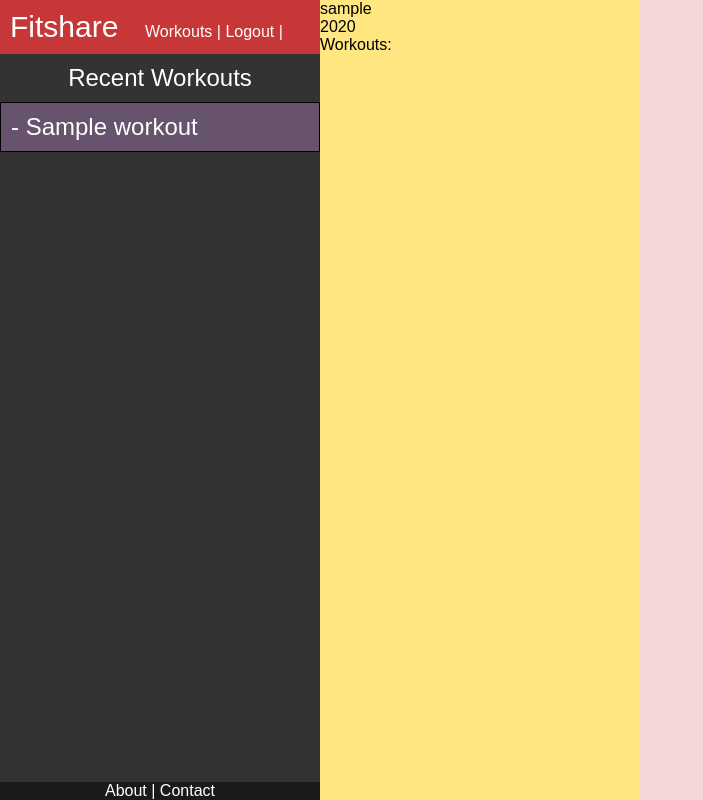
After one commit to normundy/fitshare, a Django app: page /fitshare/user/1/ in a window 1280 px wide. The commit adds this page. Shown: the whole page, without its empty margins (0-703 px from the left). Run offline with Django 3.2, Linux system fonts and the light colour scheme; tables that the repository leaves empty hold one stand-in row (values such as "Sample post").

```diff
--- a/fitshare/models.py
+++ b/fitshare/models.py
@@ -3,9 +3,9 @@ from django.db import models
 import datetime
 
 class Workout(models.Model):
+    user = models.ForeignKey(settings.AUTH_USER_MODEL, on_delete=models.CASCADE)
     name = models.CharField(max_length=200)
     type = models.CharField(max_length=200, null=True)
-    user_alias = models.CharField(max_length=200, null=True)
     created_date = models.DateTimeField('created date')
     updated_date = models.DateTimeField('updated date')
 
@@ -13,6 +13,7 @@ class Workout(models.Model):
         return ("Name: " + self.name + " | Type: " + self.type)
 
 class Exercise(models.Model):
+    #user = models.ForeignKey(settings.AUTH_USER_MODEL, on_delete=models.CASCADE)
     name = models.CharField(max_length=200)
     type = models.CharField(max_length=200, null=True)
     target = models.CharField(max_length=200, null=True)
--- a/fitshare/static/fitshare/style.css
+++ b/fitshare/static/fitshare/style.css
@@ -245,3 +245,15 @@ html, body {
   border-color: black;
   border-width: thin;
 }
+
+.user_profile1 {
+  flex: 25%;
+  height: 100%;
+  background-color: #ffe680ff
+}
+
+.user_profile2 {
+  flex: 50%;
+  height: 100%;
+  background-color: #f4d7d7;
+}
--- a/fitshare/templates/fitshare/index.html
+++ b/fitshare/templates/fitshare/index.html
@@ -50,7 +50,7 @@
             <span>Logged in as {{ user.username }}</span>
             {% else %}
             <input class="save_as_guest_button" type="submit" value="Save as guest"</input>
-            <span>Have an account? <a href="">Login</a> or <a href="">Register</a> today</span>
+            <span>Have an account? <a href="/fitshare/login">Login</a> or <a href="/fitshare/register/">Register</a> today</span>
             {% endif %}
           </div>
           <div class="create_workout2" id="exercise0">
--- /dev/null
+++ b/fitshare/templates/fitshare/user.html
@@ -0,0 +1,45 @@
+<!DOCTYPE html>
+<html>
+  <head>
+    {% load static %}
+    <meta name="viewport" content="width=device-width, initial-scale=1">
+    <link rel="stylesheet" type="text/css" href="{% static 'fitshare/style.css' %}">
+  </head>
+  <body>
+    <div class="row">
+      <div class="column1">
+        <div class="navigation">
+          <span class="fitshare"><a href="/fitshare/">Fitshare</a></span>
+          &nbsp;&nbsp;&nbsp;&nbsp;
+          <span><a href="/fitshare/workouts/">Workouts</a> |
+          {% if user.is_authenticated %}
+          <a href="/fitshare/logout/">Logout</a> |
+          {% else %}
+          <a href="/fitshare/login/">Login</a> |
+          <a href="/fitshare/register/">Register</a></span>
+          {% endif %}
+        </div>
+        <div class="recent_workouts">
+          <a href="/fitshare/workouts/">Recent Workouts</a>
+        </div>
+        {% for workout in recent_workouts %}
+        <div class="workout">
+          <a href="/fitshare/view_workout/{{ workout.id }}">- {{ workout.name }}</a>
+        </div>
+        {% endfor %}
+        <div class="footer">
+          <span><a href="/about/">About</a> | <a href="/contact/">Contact</a></span>
+        </div>
+      </div>
+      <div class="user_profile1">
+        <span>{{ user.username }}</span>
+        <br>
+        <span>{{ user.date_joined.year }}</span>
+        <br>
+        <span>Workouts: </span>
+      </div>
+      <div class="user_profile2">
+
+      </div>
+  </body>
+</html>
--- a/fitshare/urls.py
+++ b/fitshare/urls.py
@@ -10,6 +10,7 @@ urlpatterns = [
     path('create_workout/', views.create_workout, name='create_workout'),
     path('workouts/', views.workouts, name='workouts'),
     path('view_workout/<int:workout_id>/', views.view_workout, name='view_workout'),
+    path('user/<int:user_id>/', views.user_profile, name='user'),
     url(r'^register/$', views.register, name='register'),
     url(r'^login/$', views.FitshareLogin.as_view(template_name='fitshare/login.html'), name='login'),
     url(r'^logout/$', LogoutView.as_view(), name='logout'),
--- a/fitshare/views.py
+++ b/fitshare/views.py
@@ -19,7 +19,8 @@ def index(request):
         try:
             workout_name = request.POST['workout_name']
             workout_type = request.POST['workout_type']
-            workout = create_workout_tuple(workout_name, workout_type)
+            user = request.user
+            workout = create_workout_tuple(workout_name, workout_type, user)
 
             exercise_name_list = []
             reps_list = []
@@ -129,19 +130,48 @@ def register(request):
 
     return render(request, 'fitshare/register.html', context=ctx)
 
-def create_workout_tuple(workout_name, workout_type):
+def user_profile(request, user_id):
+    # Get the 10 most recent workouts
+    recent_workouts = Workout.objects.order_by('-updated_date')[:10]
+
+    user = User.objects.get(id=user_id)
+
+    ctx = {
+        'recent_workouts': recent_workouts,
+        'user': user,
+    }
+
+    return render(request, 'fitshare/user.html', context=ctx)
+
+def create_workout_tuple(workout_name, workout_type, user):
     workout_created_date = timezone.now()
     workout_updated_date = timezone.now()
-    workout = Workout(name=workout_name, type=workout_type, \
-        created_date=workout_created_date, updated_date=workout_updated_date)
+
+    if user.is_authenticated:
+        workout = Workout(user=user, name=workout_name, type=workout_type, \
+            created_date=workout_created_date, updated_date=workout_updated_date)
+    else:
+        anon_user = User.objects.get(username='Anonymous')
+        workout = Workout(user=anon_user, name=workout_name, type=workout_type, \
+            created_date=workout_created_date, updated_date=workout_updated_date)
+
     workout.save()
+
     return workout
 
 def create_workout_e_tuple(exercise_name_list, reps_list, sets_list, times_list, i, workout, user):
     #user = User.objects.get(username='Guest') # Temporary guest user for testing purposes
+
     exercise = Exercise(name=exercise_name_list[i], created_date=timezone.now(), updated_date=timezone.now())
     exercise.save()
-    workout_e = Workout_e(user=user, workout_id=workout, \
-        exercise_id=exercise, sets=sets_list[i], reps=reps_list[i], time=times_list[i])
+
+    if user.is_authenticated:
+        workout_e = Workout_e(user=user, workout_id=workout, \
+            exercise_id=exercise, sets=sets_list[i], reps=reps_list[i], time=times_list[i])
+    else:
+        anon_user = User.objects.get(username='Anonymous')
+        workout_e = Workout_e(user=anon_user, workout_id=workout, \
+            exercise_id=exercise, sets=sets_list[i], reps=reps_list[i], time=times_list[i])
     workout_e.save()
+
     return workout_e
```
Also changed, not shown: fitshare/migrations/0007_auto_20200505_2319.py (added).
